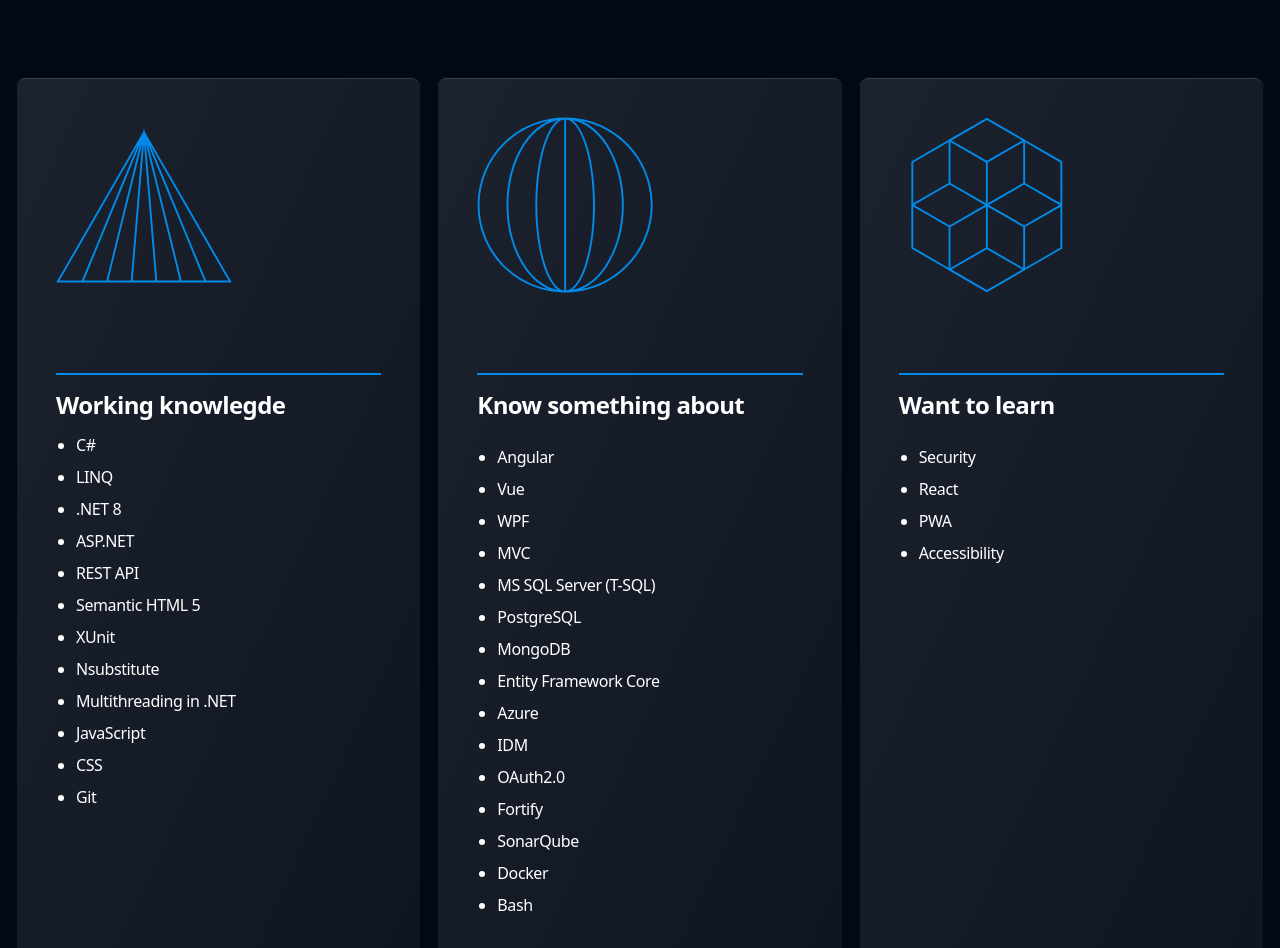
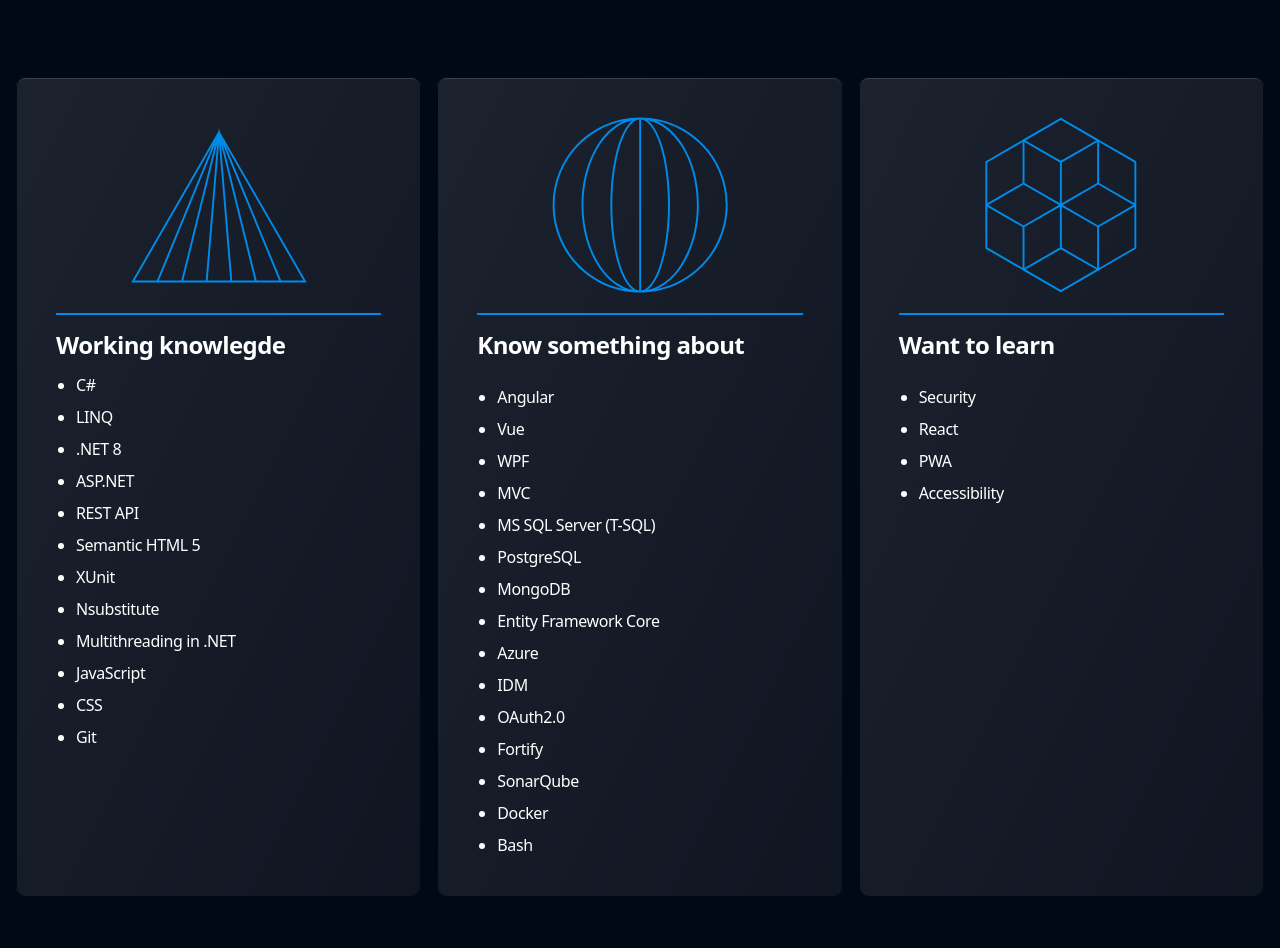
Before and after one commit to adrian-paliwoda/portfolio, a website built with Parcel: page src/index.html in a window 1280 px wide. Shown: the part 1125-2073 px from the top of the page. Built offline with nearby package versions, Linux system fonts and the light colour scheme; no server answers.

Commit message:
Changed margins and center shapes

```diff
--- a/src/index.html
+++ b/src/index.html
@@ -44,7 +44,7 @@
               <li><a href="#about">About Me</a></li>
               <li><a href="#skills">Skils</a></li>
               <li><a href="#projects">Projects</a></li>
-              <li class="w-11">
+              <li class="w-11 hover:text-accent-400">
                 <a
                   class="flex flex-row justify-center gap-1"
                   href="https://1drv.ms/b/c/4544e55fe158b578/EYVSe4Qs_-VGkVEwoTGCBGABvYIhvST2jvKDRRluqb6fDA?e=dBm1cD"
@@ -136,19 +136,21 @@
           <p
             class="text-2xl md:text-4xl md:max-w-3xl font-medium tracking-tight mb-10 md:mb-20"
           >
-          I have acquired a number of valuable skills throughout my journey, and I am eager to share them with you. Please take a moment to review the capabilities I possess outlined below
+            I have acquired a number of valuable skills throughout my journey,
+            and I am eager to share them with you. Please take a moment to
+            review the capabilities I possess outlined below
           </p>
         </div>
         <div class="grid gap-4 md:grid-cols-3">
           <article
-            class="bg-gradient-to-br from-white/10 to-white/5 p-5 md:p-6 lg:p-10 rounded-wtf shadow-inner-light ring-1 ring-inset ring-bg"
+            class="bg-gradient-to-br from-white/10 to-white/5 p-5 md:p-6 lg:p-10 rounded-wtf shadow-inner-light ring-1 ring-inset ring-bg flex flex-col items-center"
           >
             <img
               src="./images/shape_1.svg"
               alt="working knowlegde"
-              class="w-44 h-44 mb-10 md:mb-20"
+              class="w-44 h-44 mb-6 md:mb-5"
             />
-            <div class="flex flex-col">
+            <div class="flex flex-col w-full">
               <h3
                 class="border-accent border-t-2 pt-3 md:pt-3.5 font-bold text-2xl tracking-tight mb-3"
               >
@@ -174,14 +176,14 @@
           </article>
 
           <article
-            class="bg-gradient-to-br from-white/10 to-white/5 p-5 md:p-6 lg:p-10 rounded-wtf shadow-inner-light ring-1 ring-inset ring-bg"
+            class="bg-gradient-to-br from-white/10 to-white/5 p-5 md:p-6 lg:p-10 rounded-wtf shadow-inner-light ring-1 ring-inset ring-bg flex flex-col items-center"
           >
             <img
               src="./images/shape_2.svg"
               alt="working knowlegde"
-              class="w-44 h-44 mb-10 md:mb-20"
+              class="w-44 h-44 mb-6 md:mb-5"
             />
-            <div class="flex flex-col space-y-3">
+            <div class="flex flex-col space-y-3 w-full">
               <h3
                 class="border-accent border-t-2 pt-3 md:pt-3.5 font-bold text-2xl tracking-tight mb-3"
               >
@@ -210,14 +212,14 @@
           </article>
 
           <article
-            class="bg-gradient-to-br from-white/10 to-white/5 p-5 md:p-6 lg:p-10 rounded-wtf shadow-inner-light ring-1 ring-inset ring-bg"
+            class="bg-gradient-to-br from-white/10 to-white/5 p-5 md:p-6 lg:p-10 rounded-wtf shadow-inner-light ring-1 ring-inset ring-bg flex flex-col items-center"
           >
             <img
               src="./images/shape_3.svg"
               alt="working knowlegde"
-              class="w-44 h-44 mb-10 md:mb-20"
+              class="w-44 h-44 mb-6 md:mb-5"
             />
-            <div class="flex flex-col space-y-3">
+            <div class="flex flex-col space-y-3 w-full">
               <h3
                 class="border-accent border-t-2 pt-3 md:pt-3.5 font-bold text-2xl tracking-tight mb-3"
               >
@@ -245,8 +247,8 @@
         <p
           class="text-2xl md:text-4xl md:max-w-3xl font-medium tracking-tight mb-10 md:mb-20"
         >
-          Since diving into .NET, I've brought a several
-          of projects to life. Here's a snapshot of my accomplishments so far.
+          Since diving into .NET, I've brought a several of projects to life.
+          Here's a snapshot of my accomplishments so far.
         </p>
         <div
           id="projects"
@@ -263,8 +265,8 @@
         <p
           class="text-2xl md:text-4xl md:max-w-3xl font-medium tracking-tight mb-10 md:mb-20"
         >
-          Outside of my regular working hours, I dig into several
-          activities and passions.
+          Outside of my regular working hours, I dig into several activities and
+          passions.
         </p>
         <div
           class="grid md:grid-cols-2 lg:grid-cols-4 gap-16 md:gap-8 lg:gap-4"
@@ -302,7 +304,9 @@
               Coffee
             </h3>
             <p class="text-gray-400 md:max-w-md">
-              I love the taste of good prepared coffee, which is why I started taking an interest in alternative ways of brewing coffee. Dripper at heart
+              I love the taste of good prepared coffee, which is why I started
+              taking an interest in alternative ways of brewing coffee. Dripper
+              at heart
             </p>
           </article>
           <article>
@@ -372,7 +376,8 @@
 
             <h3 class="text-2xl font-bold tracking-tight mb-1">Tea</h3>
             <p class="text-gray-400 md:max-w-md">
-              Another way to relax is to prepare tea and meditate. Perfect in the evening
+              Another way to relax is to prepare tea and meditate. Perfect in
+              the evening
             </p>
           </article>
           <article>
@@ -408,7 +413,9 @@
               A Song of Ice and Fire
             </h3>
             <p class="text-gray-400 md:max-w-md">
-              To enter the mind of a character, look through his eyes and watch him/her evolve. I love immersing myself in the world created by George RR Martin
+              To enter the mind of a character, look through his eyes and watch
+              him/her evolve. I love immersing myself in the world created by
+              George RR Martin
             </p>
           </article>
         </div>
@@ -442,7 +449,7 @@
         >
           <li>
             <a
-              class="w-14 h-14 bg-gradient-to-br from-white/10 to-white/5 p-5 rounded-full flex items-center justify-center shadow-inner-light-sm ring-1 ring-inset ring-bg"
+              class="w-14 h-14 bg-gradient-to-br from-white/10 to-white/5 p-5 rounded-full flex items-center justify-center shadow-inner-light-sm ring-1 ring-inset ring-bg hover:ring-accent-400 transition-colors duration-500"
               href="https://github.com/adrian-paliwoda"
               target="_blank"
               rel="noreferrer nofollow"
@@ -455,7 +462,7 @@
           </li>
           <li>
             <a
-              class="w-14 h-14 bg-gradient-to-br from-white/10 to-white/5 p-5 rounded-full flex items-center justify-center shadow-inner-light-sm ring-1 ring-inset ring-bg"
+              class="w-14 h-14 bg-gradient-to-br from-white/10 to-white/5 p-5 rounded-full flex items-center justify-center shadow-inner-light-sm ring-1 ring-inset ring-bg hover:ring-accent-400 transition-colors duration-500"
               href="https://www.linkedin.com/in/adrian-paliwoda-438448142/"
               target="_blank"
               rel="noreferrer nofollow"
```
